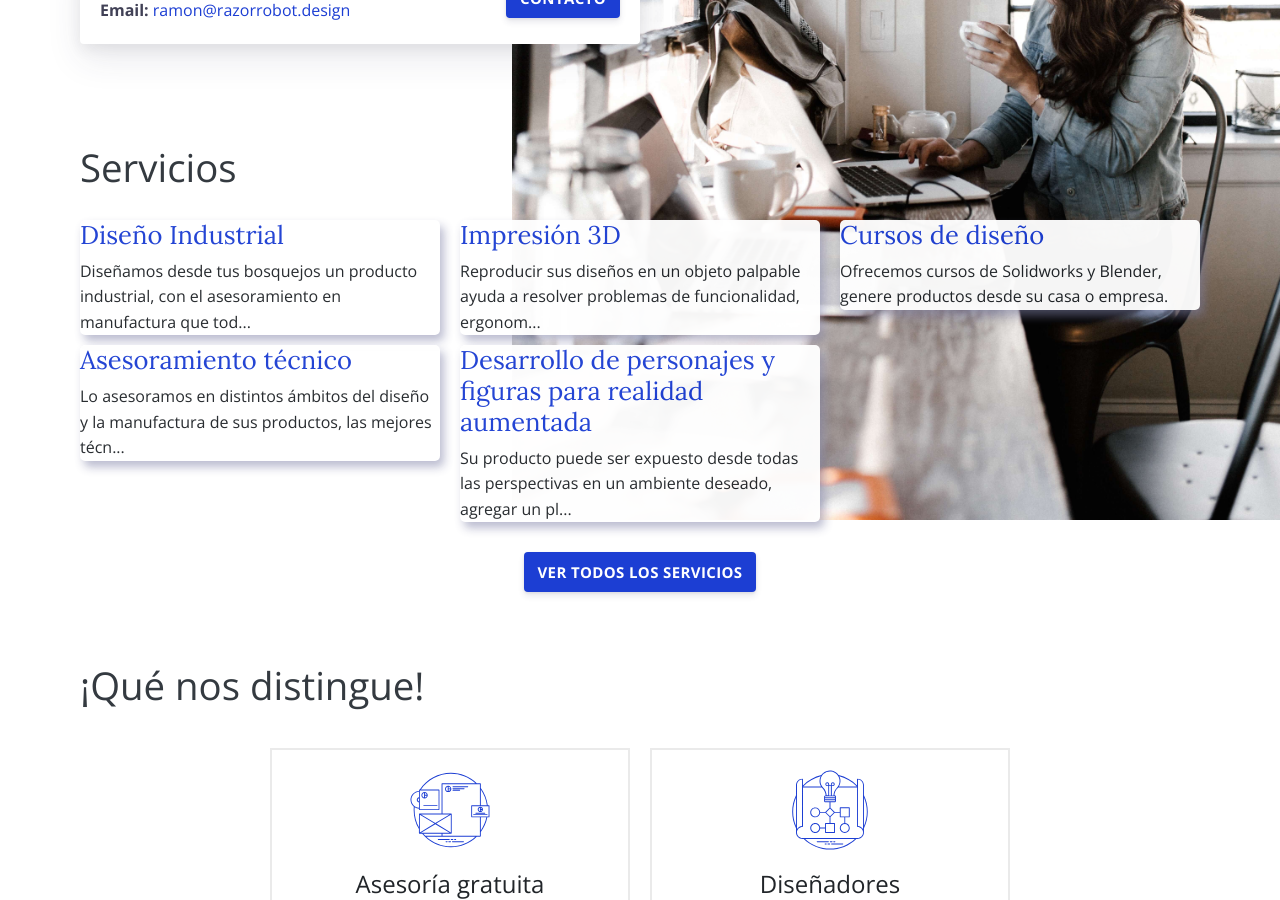
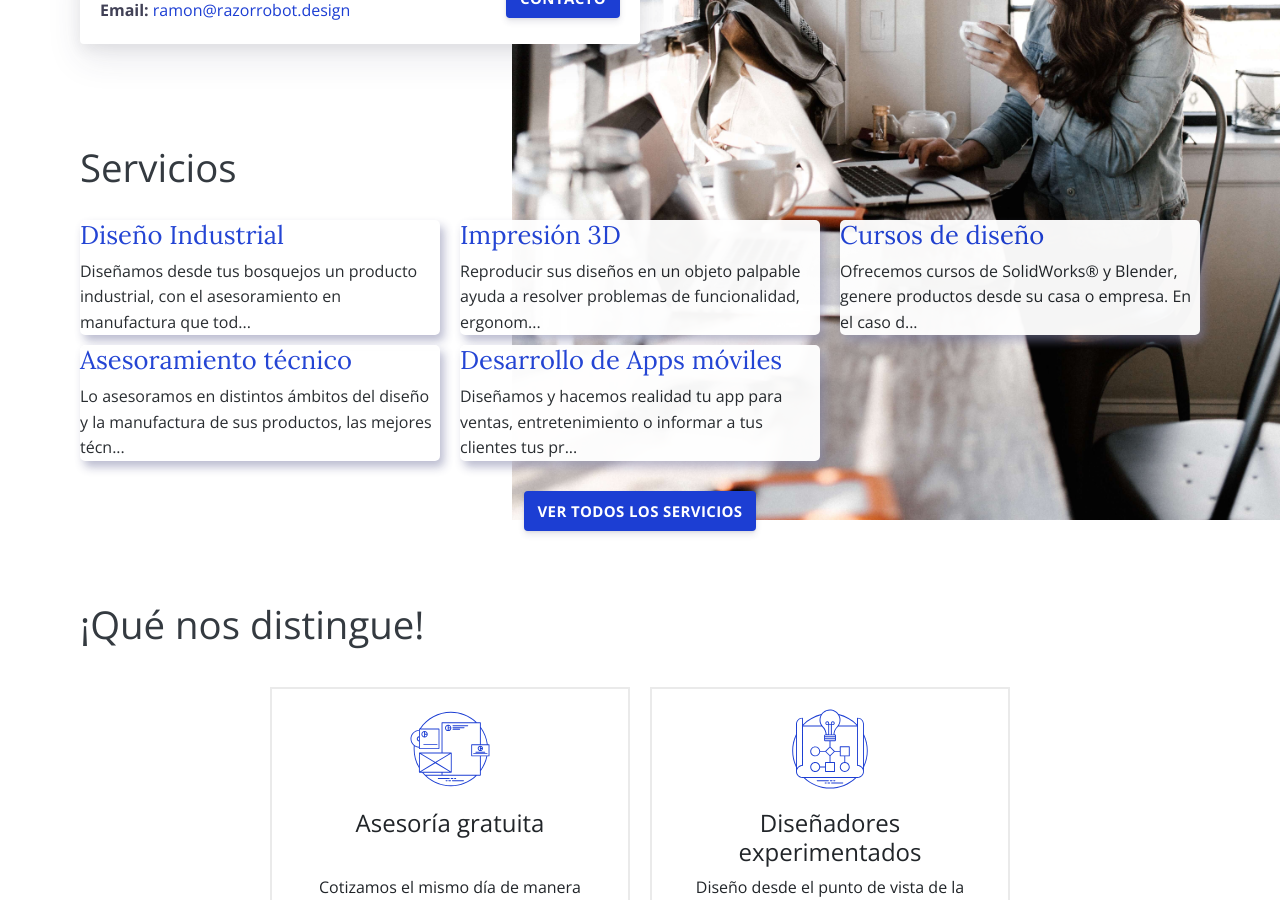
Before and after one commit to bay007/rrd, a Jekyll site: the page built from index.html, in a window 1280 px wide and 900 px high, scrolled down 562 px. Built offline with Jekyll 4.4.1, drawn with Linux system fonts in a browser that asks for light colours.

Commit message:
Apps mobiles

```diff
--- /dev/null
+++ b/_services/5appsmoviles.md
@@ -0,0 +1,6 @@
+---
+title: "Desarrollo de Apps móviles"
+image: "/services/default.png"
+---
+
+Diseñamos y hacemos realidad tu app para ventas, entretenimiento o informar a tus clientes tus productos o servicios.
--- a/_services/5disenofigurasrealidadaumentada.md
+++ /dev/null
@@ -1,6 +0,0 @@
----
-title: "Desarrollo de personajes y figuras para realidad aumentada"
-image: "/services/default.png"
----
-
-Su producto puede ser expuesto desde todas las perspectivas en un ambiente deseado, agregar un plus a su producto con una función extendida.
```
Also changed, not shown: _services/3cursosdediseno.md (+3 -1 lines).
